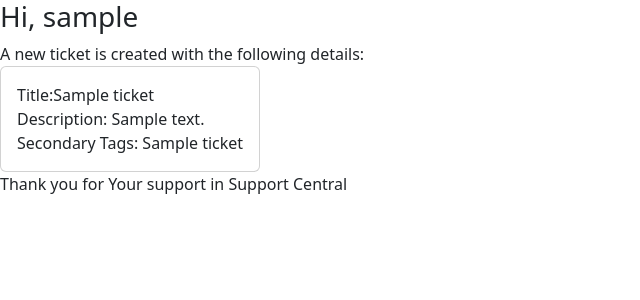
After one commit to mourya96/SE-Project-STS, a Flask app: template templates/mail_body_staff.html in a window 1280 px wide. The commit adds this page. Shown: the top 300 px of the page, without its empty margins (0-640 px from the left). Run offline with Flask 3, Linux system fonts and the light colour scheme; tables that the repository leaves empty hold one stand-in row (values such as "Sample post"); the template is opened without the code that fills it: values that come from a table or form of the project are taken from there, most other values are stand-ins (such as "Sample title", 1, 10 or a date in 2020).

Commit message:
Notification system part-2.

```diff
--- a/app.py
+++ b/app.py
@@ -77,26 +77,40 @@ def login():
 @jwt_required()
 def notifyMail(role):
     form = request.get_json()
-    if form.get('ticket_id') is None:
+    ticket_id = form.get('ticket_id')
+    if ticket_id is None:
         # if ticket-id is missing raise error
         raise DataError(status_code=400)
 
     if role == 'student':
         # Sending specific notification to students abt their ticket status
         token = request.headers['Authorization']
-        api_data = rq.get(request.url_root + 'api/response/' +
-                          form.get('ticket_id'), headers={'Authorization': token}).json()
-        author = User.query.filter_by(user_id=api_data.get('user_id')).first()
+        ticket_data = rq.get(request.url_root + 'api/response/' +
+                             ticket_id, headers={'Authorization': token}).json()
+        author = User.query.filter_by(
+            user_id=ticket_data.get('user_id')).first()
         if get_jwt_identity() != author.username:
             # Checking if the ticket's author posted the response then no notfication
             send_email(to=author.email, subject="New response is posted in your ticket",
-                       msg=render_template('mail_body.html', username=author.username, responder=api_data.get('response_list')[-1].get("username"),
-                                           response=api_data.get('response_list')[-1].get("response")))
+                       msg=render_template('mail_body_student.html', username=author.username,
+                                           response=ticket_data.get('response_list')[-1]))
     else:
         # Sending notification to respective staff that new ticket has been created
+        subject_name = form.get('subject_name')
+        token = request.headers['Authorization']
+        staff_list = rq.get(request.url_root + 'api/role?status=1',
+                            headers={'Authorization': token}).json()
 
-        pass
-    return ''
+        staff_list = filter(lambda x: x.get('subject_name') == subject_name,
+                            staff_list)
+        ticket_data = rq.get(request.url_root + 'api/response/' +
+                             str(ticket_id), headers={'Authorization': token}).json()
+        for staff in staff_list:
+            # print(staff)
+            send_email(to=staff.get('email'), subject="New Ticket is created",
+                       msg=render_template('mail_body_staff.html', username=staff.get('username'), ticket=ticket_data))
+
+    return 'Success', 200
 
 
 if __name__ == "__main__":
--- /dev/null
+++ b/templates/mail_body_staff.html
@@ -0,0 +1,23 @@
+<!DOCTYPE html>
+<html lang="en">
+
+<head>
+    <link href="https://cdn.jsdelivr.net/npm/bootstrap@5.3.0-alpha3/dist/css/bootstrap.min.css" rel="stylesheet"
+        integrity="sha384-KK94CHFLLe+nY2dmCWGMq91rCGa5gtU4mk92HdvYe+M/SXH301p5ILy+dN9+nJOZ" crossorigin="anonymous">
+    <title>Notification Mail</title>
+</head>
+
+<body>
+    <h3> Hi, {{username}}</h3>
+    A new ticket is created with the following details:
+    <div class="card" style="width: fit-content;">
+        <div class="card-body">
+            Title:{{ticket.title}}<br>
+            Description: {{ticket.description}}<br>
+            Secondary Tags: {{ticket.sec_name}}
+        </div>
+    </div>
+    Thank you for Your support in Support Central
+</body>
+
+</html>
--- a/templates/mail_body.html
+++ b/templates/mail_body_student.html
@@ -4,12 +4,12 @@
 <head>
     <link href="https://cdn.jsdelivr.net/npm/bootstrap@5.3.0-alpha3/dist/css/bootstrap.min.css" rel="stylesheet"
         integrity="sha384-KK94CHFLLe+nY2dmCWGMq91rCGa5gtU4mk92HdvYe+M/SXH301p5ILy+dN9+nJOZ" crossorigin="anonymous">
-    <title>Daily reminder</title>
+    <title>Notification Mail</title>
 </head>
 
 <body>
     <h3> Hi, {{username}}</h3>
-    {{responder}} has replied to your ticket query with the following response.
+    {{response.username}} has replied to your ticket query with the following response.
     <div class="card" style="width: fit-content;">
         <div class="card-body">{{response}}</div>
     </div>
```
